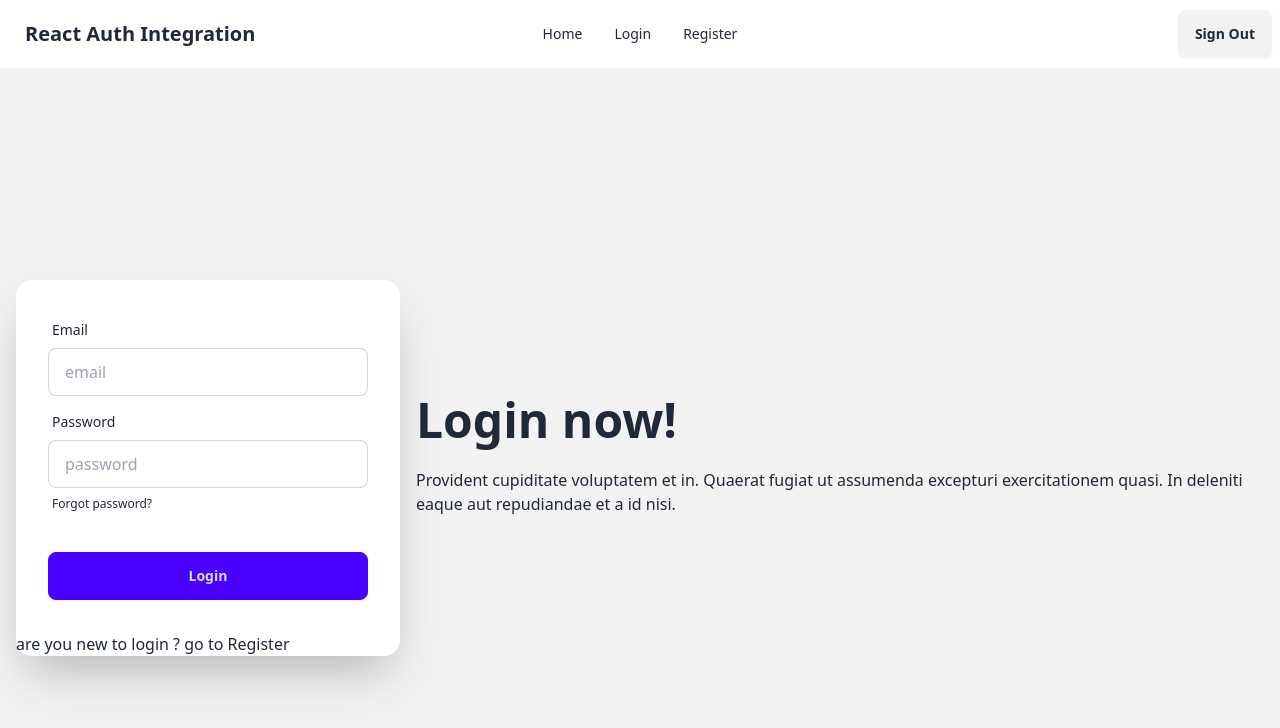
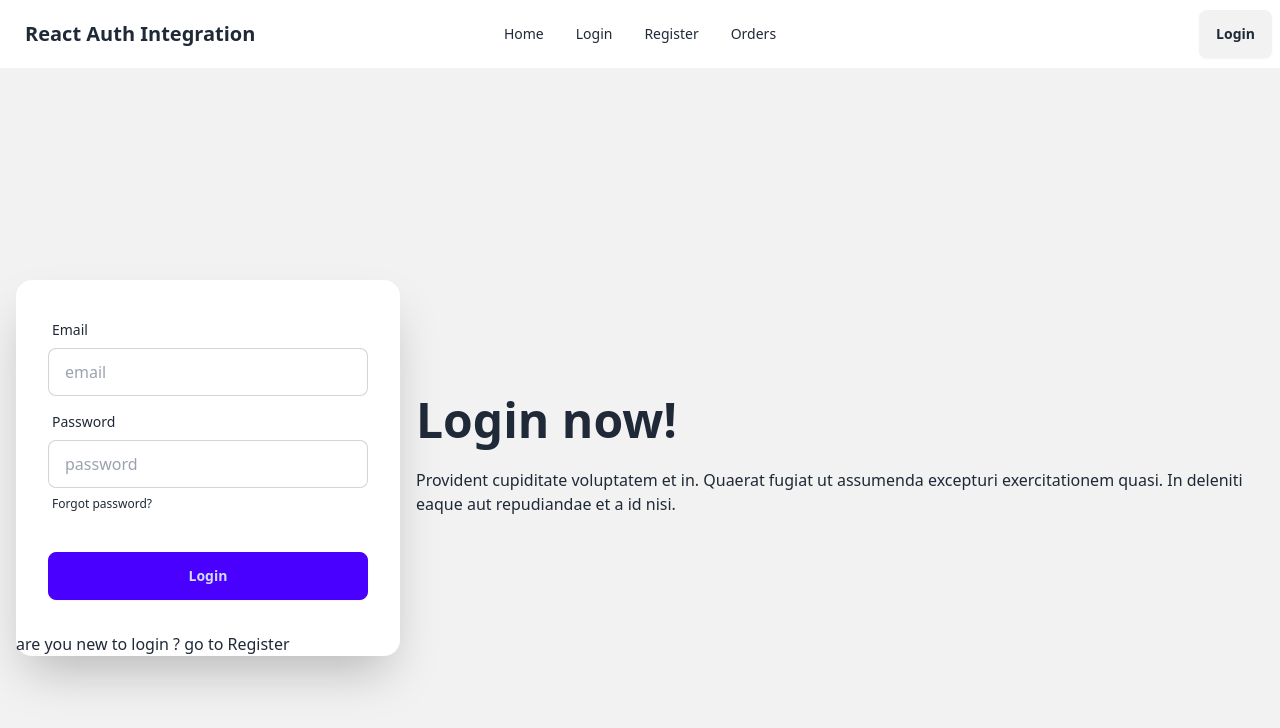
Before and after one commit to SohelShahid117/m-9-m-51-react-auth-intg, a React (Vite) app: page /login in a window 1280 px wide. Shown: the top 728 px of the page. Built offline with nearby package versions, Linux system fonts and the light colour scheme; no server answers.

Commit message:
51-7 Introduction To Private Route And Handle Loading State done

```diff
--- /dev/null
+++ b/src/PvtRoute/PvtRoute.jsx
@@ -0,0 +1,18 @@
+import React, { useContext } from "react";
+import { AuthContext } from "../providers/AuthProvider";
+import { Navigate } from "react-router-dom";
+
+const PvtRoute = ({ children }) => {
+  console.log(children);
+  const { user, loading } = useContext(AuthContext);
+  console.log(user);
+  if (loading) {
+    return <span>LOADING...</span>;
+  }
+  if (user) {
+    return children;
+  }
+  return <Navigate to="/login"></Navigate>;
+};
+
+export default PvtRoute;
--- a/src/components/Header/Header.jsx
+++ b/src/components/Header/Header.jsx
@@ -21,6 +21,9 @@ const Header = () => {
       </li>
       <li>
         <Link to="/register">Register</Link>
+      </li>
+      <li>
+        <Link to="/orders">Orders</Link>
       </li>
     </>
   );
@@ -58,10 +61,18 @@ const Header = () => {
           <ul className="menu menu-horizontal px-1">{navLinks}</ul>
         </div>
         <div className="navbar-end">
-          {user && <span>{user.email}</span>}
-          <a className="btn" onClick={handleLogOut}>
-            Sign Out
-          </a>
+          {user ? (
+            <>
+              <span>{user.email}</span>
+              <a className="btn" onClick={handleLogOut}>
+                Sign Out
+              </a>
+            </>
+          ) : (
+            <Link to="/login">
+              <a className="btn">Login</a>
+            </Link>
+          )}
         </div>
       </div>
     </div>
--- /dev/null
+++ b/src/components/Orders/Orders.jsx
@@ -0,0 +1,18 @@
+import React from "react";
+
+const Orders = () => {
+  return (
+    <div>
+      <h2>Your personal order history</h2>
+      <ul>
+        <li>item-1</li>
+        <li>item-2</li>
+        <li>item-3</li>
+        <li>item-4</li>
+        <li>item-5</li>
+      </ul>
+    </div>
+  );
+};
+
+export default Orders;
--- a/src/main.jsx
+++ b/src/main.jsx
@@ -7,6 +7,8 @@ import Home from "./components/Home/Home";
 import Login from "./components/Login/Login";
 import Register from "./components/Register/Register";
 import AuthProvider from "./providers/AuthProvider";
+import Orders from "./components/Orders/Orders";
+import PvtRoute from "./PvtRoute/PvtRoute";
 
 const router = createBrowserRouter([
   {
@@ -25,6 +27,14 @@ const router = createBrowserRouter([
         path: "/register",
         element: <Register></Register>,
       },
+      {
+        path: "/orders",
+        element: (
+          <PvtRoute>
+            <Orders></Orders>
+          </PvtRoute>
+        ),
+      },
     ],
   },
 ]);
--- a/src/providers/AuthProvider.jsx
+++ b/src/providers/AuthProvider.jsx
@@ -12,20 +12,25 @@ export const AuthContext = createContext(null); //1nmbr kaj
 
 const AuthProvider = ({ children }) => {
   const [user, setUser] = useState(null);
+  const [loading, setLoading] = useState(true);
 
   const createUser = (email, password) => {
+    setLoading(true);
     return createUserWithEmailAndPassword(auth, email, password);
   };
   const signInUser = (email, password) => {
+    setLoading(true);
     return signInWithEmailAndPassword(auth, email, password);
   };
   const logOut = () => {
+    setLoading(true);
     return signOut(auth);
   };
 
   useEffect(() => {
     const unSubscribe = onAuthStateChanged(auth, (currentUser) => {
       setUser(currentUser);
+      setLoading(false);
       console.log(
         "observing current user inside useEffect of AuthProvider is",
         currentUser
@@ -40,6 +45,7 @@ const AuthProvider = ({ children }) => {
   const AuthInfo = {
     // name: "Sohel",
     user,
+    loading,
     createUser,
     signInUser,
     logOut,
```
